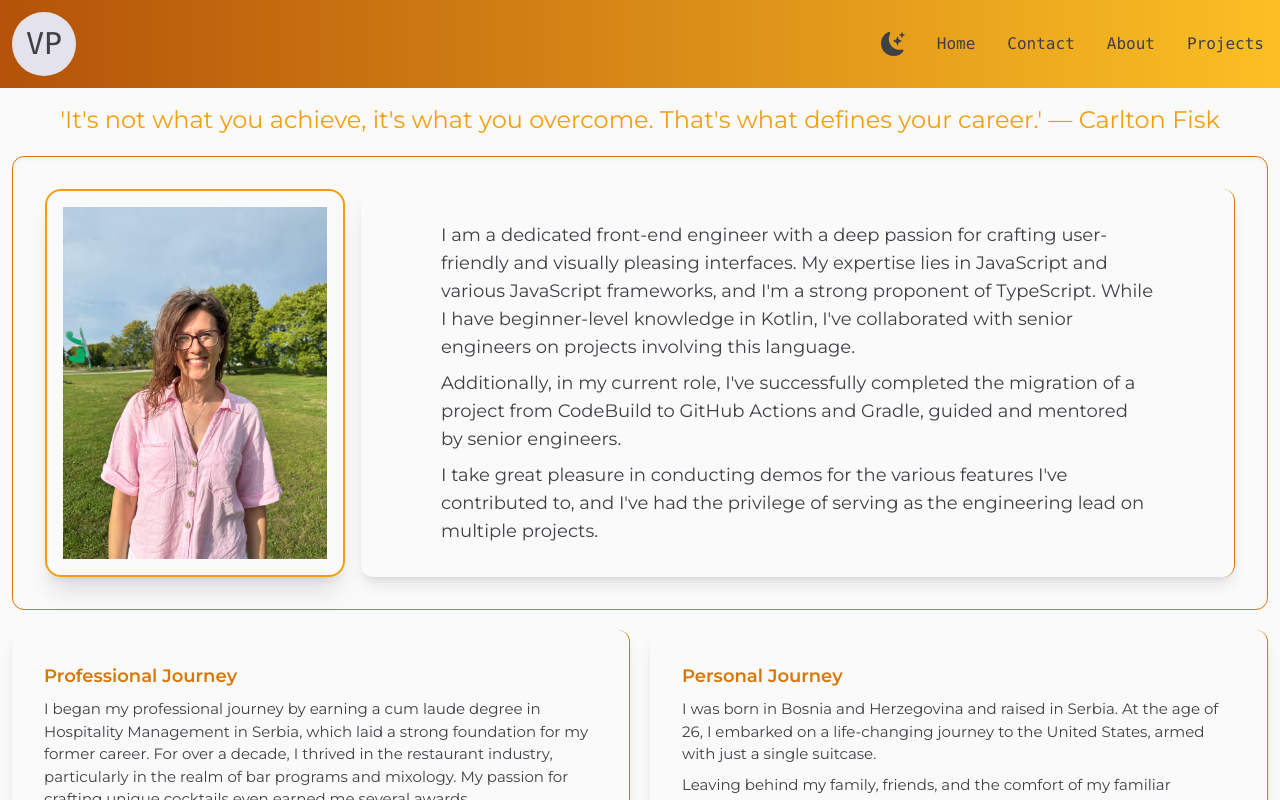
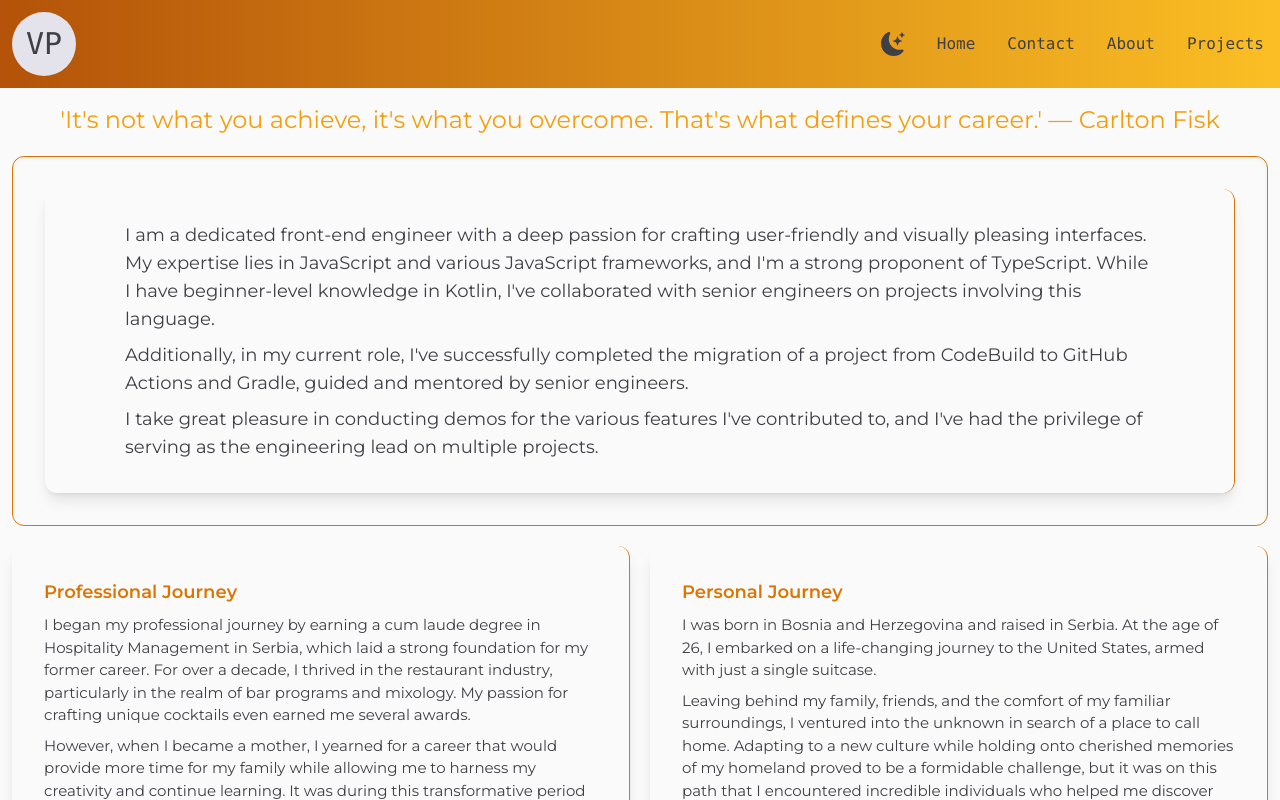
Before and after one commit to ValentinaPanic/my-portfolio-website, a Next.js app: page /about in a window 1280 px wide. Shown: the top 800 px of the page. Built offline with nearby package versions, Linux system fonts and the light colour scheme.

Commit message:
nece slika

```diff
--- a/app/about/page.tsx
+++ b/app/about/page.tsx
@@ -1,8 +1,8 @@
 "use client"
 import { NextPage } from "next";
 import React from "react";
-import profilePicture from "../../public/images/portrait-image.JPG";
-import Image from "next/image";
+// import profilePicture from "../../public/images/portrait-image.JPG";
+// import Image from "next/image";
 import Experience from "../../components/Experience";
 
 const About: NextPage = () => {
@@ -21,13 +21,13 @@ const About: NextPage = () => {
         <div
           className={`col-span-8 flex flex-row gap-4 items-normal border-[1px] border-amber-600 dark:border-slate-600 rounded-xl p-8 dark:text-white shadow-inner dark:bg-slate-800`}
         >
-          <Image
+          {/* <Image
             className={`relative rounded-2xl border-2 border-solid border-amber-500 p-4 self-center shadow-xl m-r-4`}
             src={profilePicture}
             alt={"ValentinaPanic"}
             width={300}
             height={350}
-          />
+          />  */}
           <div className={`col-span-2 shadow-lg py-8 px-20 text-left text-zinc-700 text-lg dark:text-white border-r-[1px] border-amber-600 dark:border-slate-600 rounded-xl dark:bg-slate-800`}>
             <p className={`${pTagStyle}`}>
               I am a dedicated front-end engineer with a deep passion for
```
